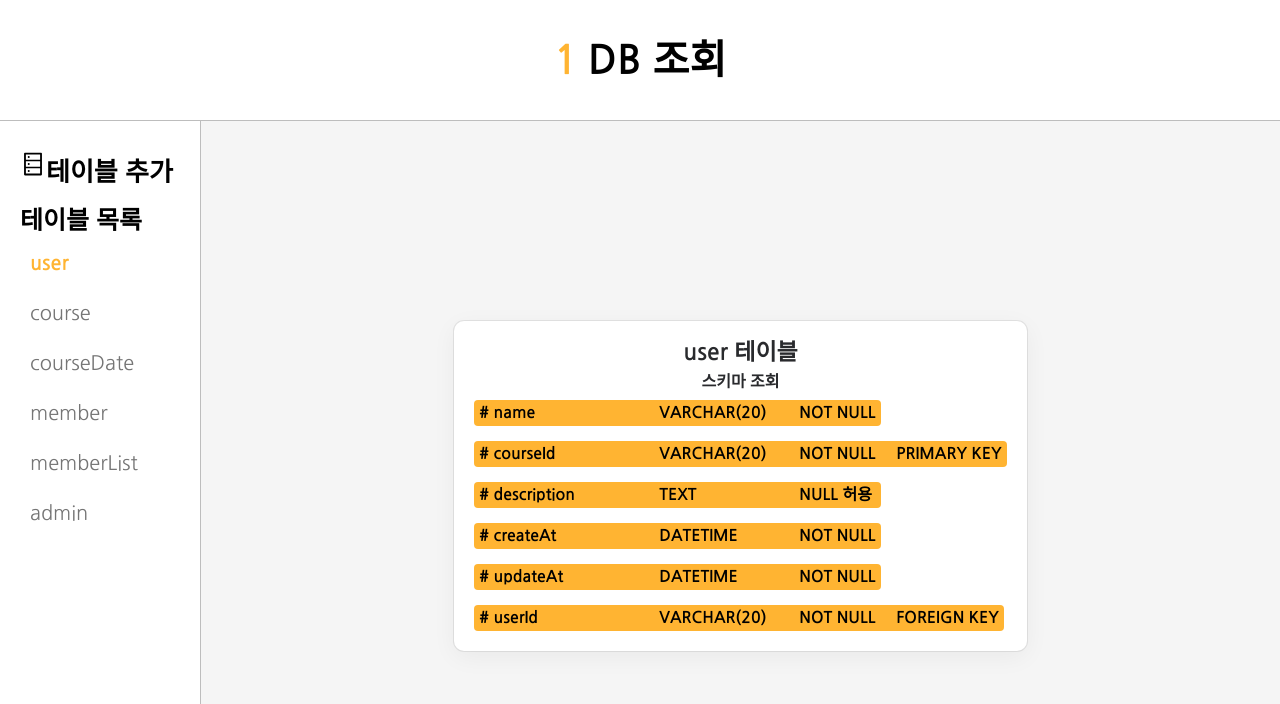
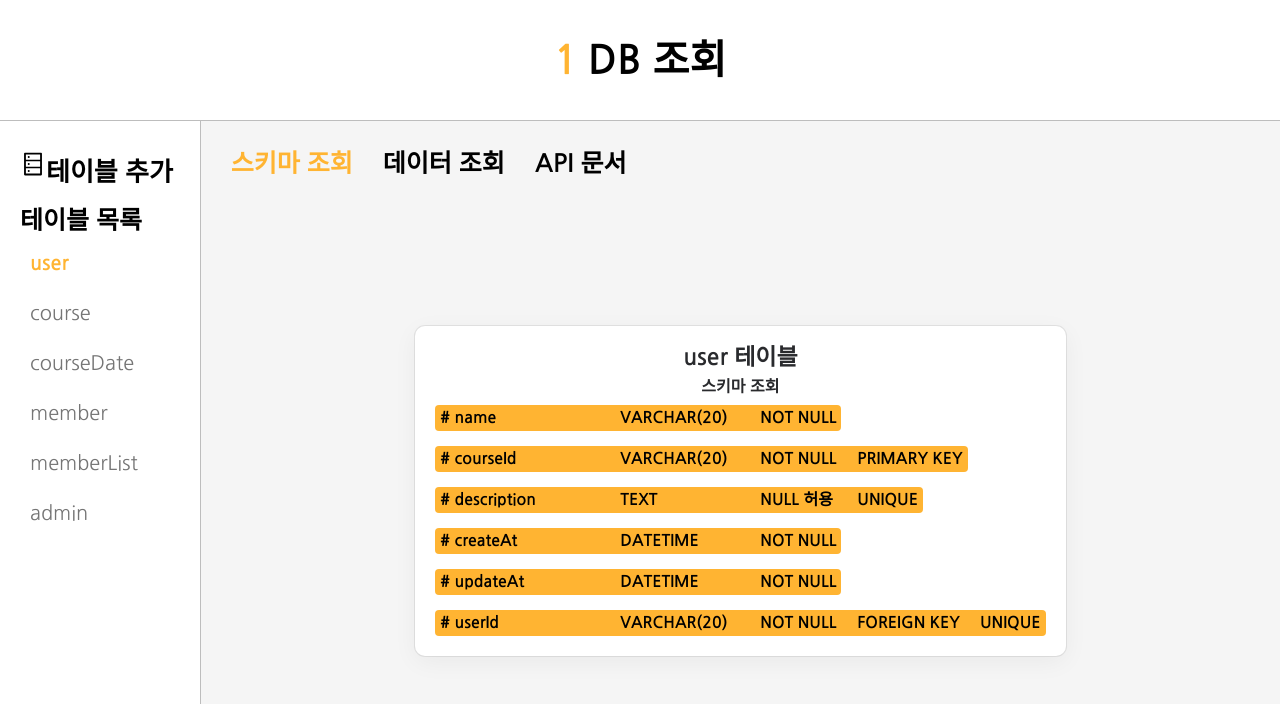
Before and after one commit to CBNU-AACP/Admin, a React (Create React App) app in the folder client/: page /1 in a window 1280 px wide. Both pictures are taken after a click on the item "user". Shown: the top 704 px of the page. Built offline with nearby package versions, Linux system fonts and the light colour scheme.

Commit message:
[CHORE] #33 - some style change

```diff
--- a/client/src/__mocks/SchemaMocks.js
+++ b/client/src/__mocks/SchemaMocks.js
@@ -21,7 +21,7 @@ const schemaMocks = [
     Null: "YES",
     key: "",
     Default: null,
-    Extra: "",
+    Extra: "UNIQUE",
   },
   {
     Field: "createAt",
@@ -45,7 +45,7 @@ const schemaMocks = [
     Null: "NO",
     key: "FOR",
     Default: null,
-    Extra: "",
+    Extra: "UNIQUE",
   },
 ];
 
--- a/client/src/components/Schema/style.scss
+++ b/client/src/components/Schema/style.scss
@@ -8,7 +8,7 @@
   box-shadow: $box-shadow;
   border-radius: 10px;
   text-align: center;
-  margin: 200px auto;
+  margin: 150px auto;
   padding: 20px;
   font-weight: bold;
   .tableName {
@@ -45,6 +45,7 @@
         min-width: fit-content;
       }
       &:last-child {
+        min-width: fit-content;
         margin-right: 0;
       }
     }
--- a/client/src/pages/InsideDataBase/index.jsx
+++ b/client/src/pages/InsideDataBase/index.jsx
@@ -8,6 +8,7 @@ import AddTable from "../../components/AddTable";
 import TableMocks from "../../__mocks/TableMocks";
 import { getTables } from "../../store/tableSlice";
 import Schema from "../../components/Schema";
+import MainContainer from "../../components/MainContainer";
 
 export default function InsideDataBase(props) {
   const { dbName } = useParams();
@@ -26,14 +27,9 @@ export default function InsideDataBase(props) {
           <span>DB 조회</span>
         </div>
       </header>
-      {/* <section className="buttonBar"></section> */}
       <main className="mainContent">
         <Navigation />
-        {currentTable === "createTable" ? (
-          <AddTable />
-        ) : (
-          <Schema table={currentTable} />
-        )}
+        {currentTable === "createTable" ? <AddTable /> : <MainContainer />}
       </main>
     </div>
   );
```
